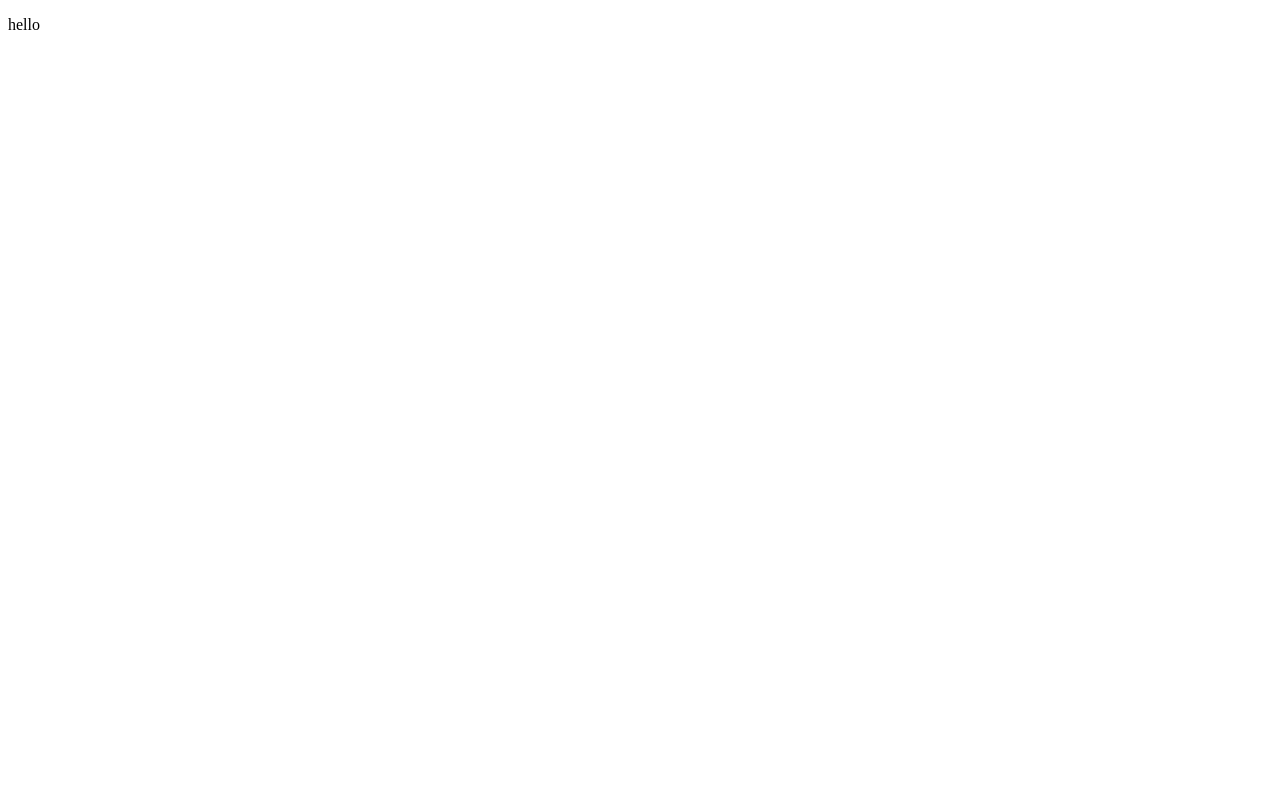
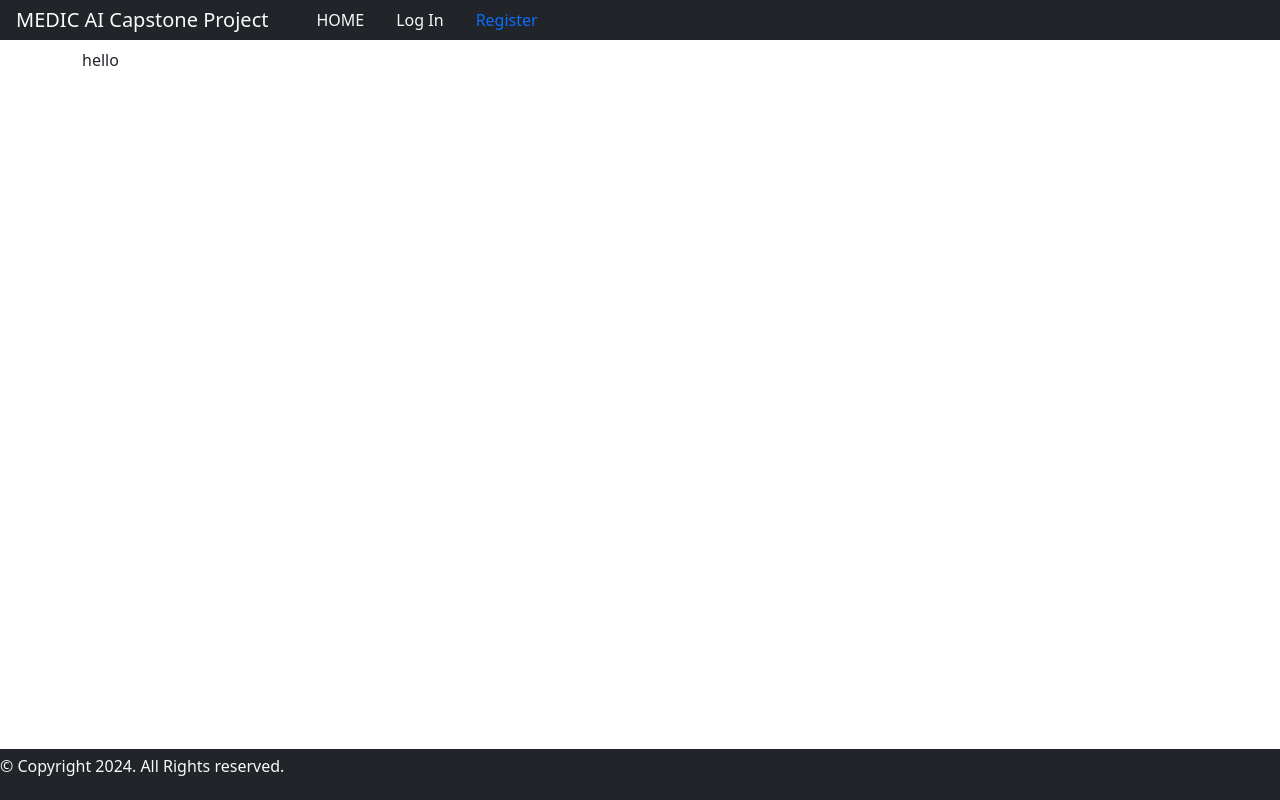
Before and after one commit to deschi0000/cs50web_capstone, a Django app: page / in a window 1280 px wide. Before the commit the page is almost empty. Run offline with Django 4.2, Linux system fonts and the light colour scheme; some libraries are stand-ins or nearby versions.

Commit message:
add basic layout

```diff
--- a/medicAI/templates/medicAI/layout.html
+++ b/medicAI/templates/medicAI/layout.html
@@ -3,14 +3,65 @@
         <head>
             <meta charset="UTF-8">
             <meta name="viewport" content="width=device-width, initial-scale=1.0">
+            <title>MedicAI</title>
+            {% load bootstrap5 %}
+            {% bootstrap_css %}
+            {% bootstrap_javascript %}
 
-    {% load bootstrap5 %}
-    <!-- {% load static %} -->
-    <!-- <script src="{% static 'script.js' %}" defer></script> -->
+            <!-- Need both the following to load a static file -->
+            {% load static %}
+            <script src="{% static 'medicAI/script.js' %}" defer></script>
+
+            <link href="{% static 'medicAI/styles.css' %}" rel="stylesheet">
         </head>
         <body>
+            <nav class="navbar navbar-expand-lg nav-background">
+                    <ul class="nav bg-dark w-100">
+                        <li>
+                            <a class="navbar-brand nav-link link-light" href="/">MEDIC AI Capstone Project</a>
+                            <button class="navbar-toggler" type="button" data-toggle="collapse" data-target="#navbarSupportedContent" aria-controls="navbarSupportedContent" aria-expanded="false" aria-label="Toggle navigation">
+                            <span class="navbar-toggler-icon"></span>
+                            </button>
+
+                            <div class="collapse navbar-collapse" id="navbarSupportedContent">
+                        </li>
+                        <li class="nav-item">
+                            <a class="nav-link link-light" href="/">HOME</a>
+                        </li>
+
+                        {% if user.is_authenticated %}
+                            <li class="nav-item">
+                                <a class="nav-link link-light" href="" id="user-logo"></a>
+                            </li>
+
+                            <li class="nav-item">
+                                <a class="nav-link link-light" href="">PATIENTS</a>
+                            </li>
+
+                            <li class="nav-item">
+                                <a class="nav-link link-light" href="{% url 'logout' %}" name="logout">Log Out</a>
+                            </li>
+                        {% else %}
+                            <li class="nav-item">
+                                <a class="nav-link link-light" href="{% url 'login' %}">Log In</a>
+                            </li>
+                            <li class="nav-item">
+                                <a class="nav-link" href="">Register</a>
+                            </li>
+                        {% endif %}
+                    </ul>
+                </div>
+            </nav>
+
             {% block body %}
             {% endblock %}
-        </div>
+
+            <footer>
+                <nav class="navbar fixed-bottom nav-background nav bg-dark">
+                  <h6 class="display-50 navbar-text text-light">&copy; Copyright 2024. All Rights reserved.</h6>
+                </nav>
+              </footer>
         </body>
     </html>
+
+<!DOCTYPE html>
```
Lines whose indentation alone changed are shown as unchanged.
